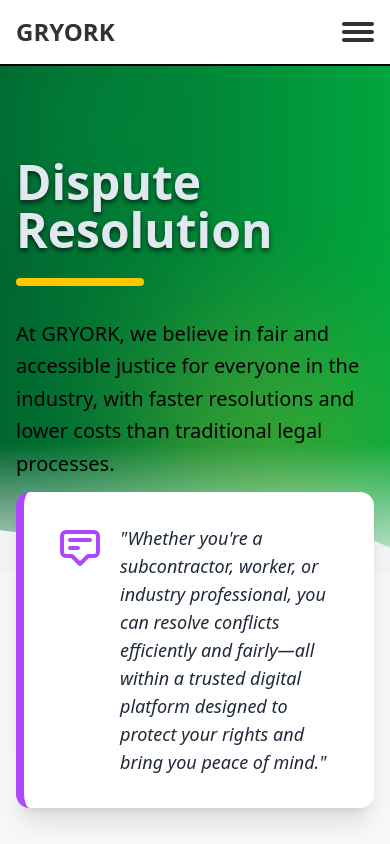
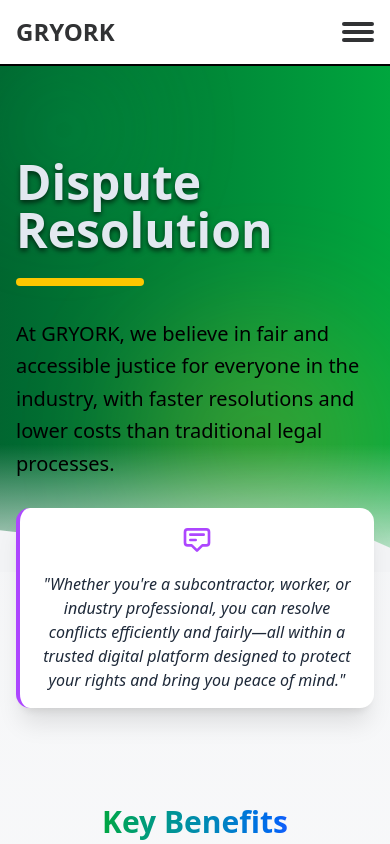
Before and after one commit to Nicky9319/Gryork_Frontend, a React (Vite) app: page /dispute-resolution in a window 390 px wide. Shown: the top 844 px of the page. Built offline with nearby package versions, Linux system fonts and the light colour scheme.

Commit message:
Modifyied the Dispute Res for a Component making it look good for mobile version

```diff
--- a/src/Views/MoreInfo/disputeResolution.jsx
+++ b/src/Views/MoreInfo/disputeResolution.jsx
@@ -129,15 +129,15 @@ const DisputeResolution = () => {
           whileInView={{ opacity: 1, y: 0 }}
           viewport={{ once: true, amount: 0.3 }}
           transition={{ duration: 0.6 }}
-          className="bg-white shadow-xl rounded-xl p-8 -mt-20 border-l-8 border-purple-500"
+          className="bg-white shadow-xl rounded-xl p-4 sm:p-8 -mt-16 sm:-mt-20 border-l-4 sm:border-l-8 border-purple-500"
         >
-          <div className="flex items-start">
-            <div className="text-purple-500 mr-4">
-              <svg xmlns="http://www.w3.org/2000/svg" className="h-12 w-12" fill="none" viewBox="0 0 24 24" stroke="currentColor">
+          <div className="flex flex-col sm:flex-row items-center sm:items-start gap-4 sm:gap-0">
+            <div className="text-purple-500 sm:mr-4">
+              <svg xmlns="http://www.w3.org/2000/svg" className="h-8 w-8 sm:h-12 sm:w-12" fill="none" viewBox="0 0 24 24" stroke="currentColor">
                 <path strokeLinecap="round" strokeLinejoin="round" strokeWidth={2} d="M7 8h10M7 12h4m1 8l-4-4H5a2 2 0 01-2-2V6a2 2 0 012-2h14a2 2 0 012 2v8a2 2 0 01-2 2h-3l-4 4z" />
               </svg>
             </div>
-            <p className="text-lg md:text-xl text-gray-800 italic font-medium">
+            <p className="text-base sm:text-lg md:text-xl text-gray-800 italic font-medium text-center sm:text-left">
               "Whether you're a subcontractor, worker, or industry professional, you can
               resolve conflicts efficiently and fairly—all within a trusted digital platform designed to
               protect your rights and bring you peace of mind."
```
